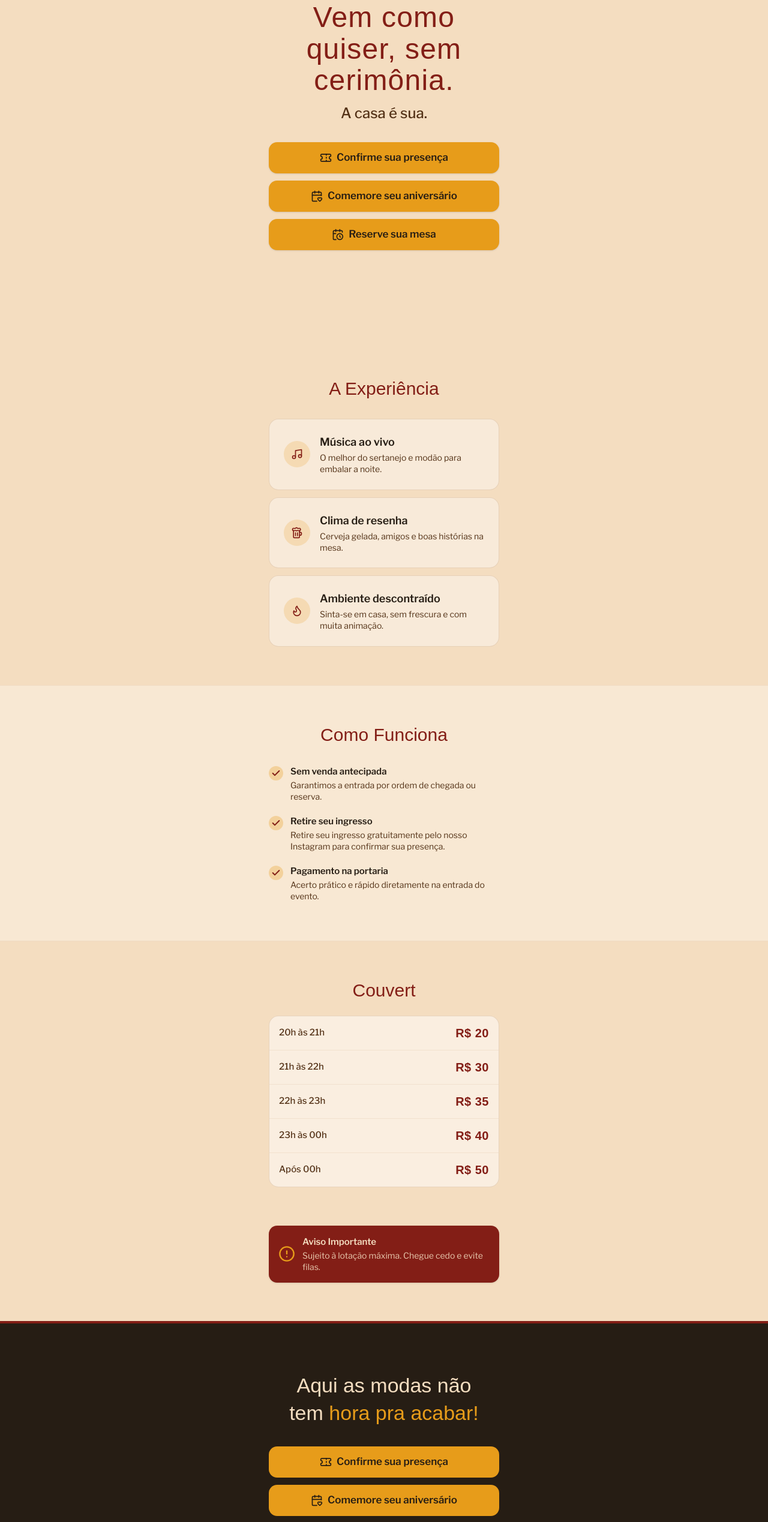
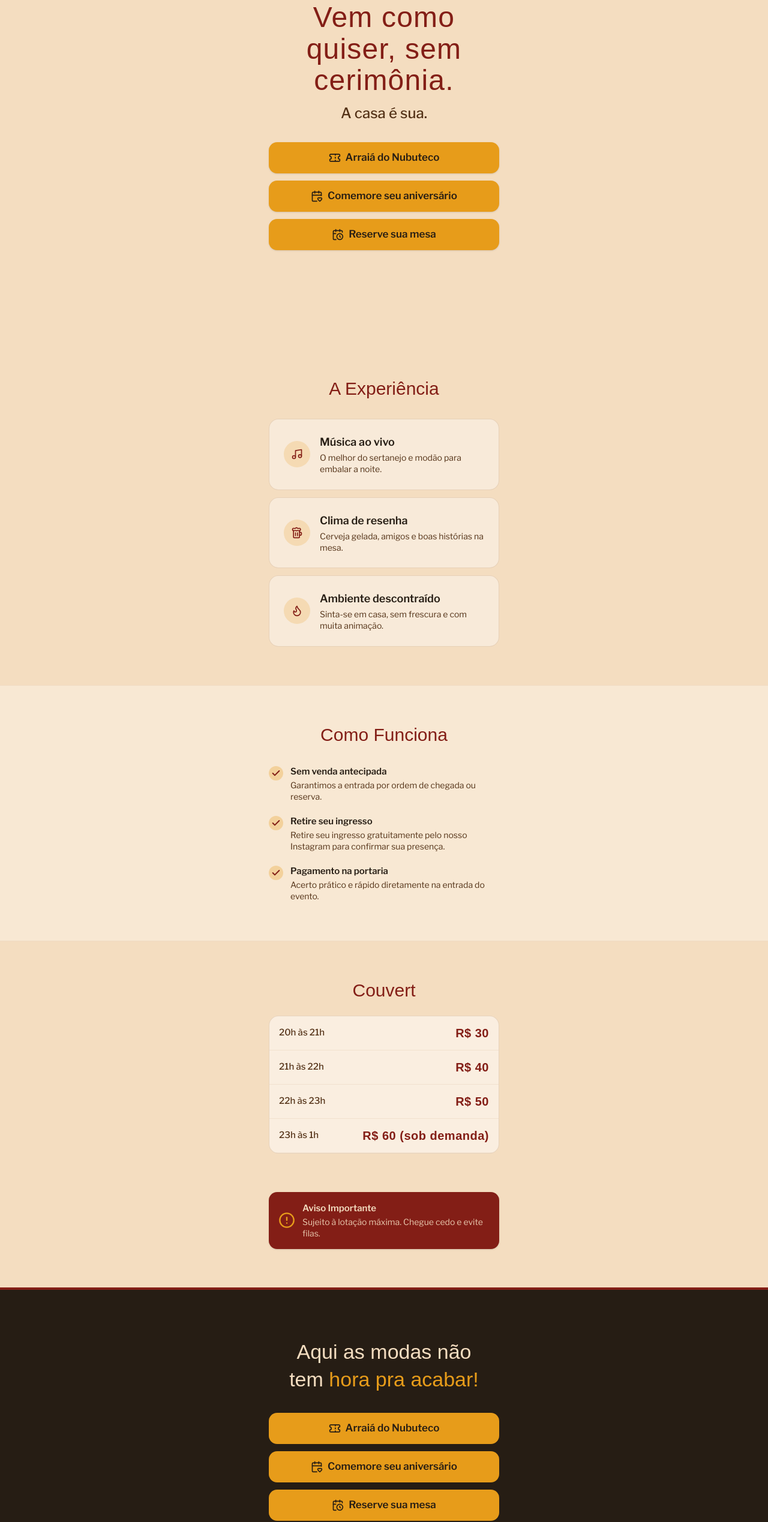
Before and after one commit to santasextamg-dev/nubuteco, a Next.js app: page / in a window 1280 px wide. Shown: the part 234-2771 px from the top of the page at 60% size. Built offline with nearby package versions, Linux system fonts and the light colour scheme; a web font is replaced by a local one.

Commit message:
feat: update event presence link and rename button for Arraiá pricing changes

```diff
--- a/app/page.tsx
+++ b/app/page.tsx
@@ -10,7 +10,7 @@ export default function Home() {
 
   const btnAniversario = 'https://wa.me/5537999268046?text=Quero%20comemorar%20meu%20anivers%C3%A1rio%20no%20Nubuteco!'
   const btnReserva = 'https://wa.me/5537999427524?text=Quero%20saber%20mais%20sobre%20reserva%20de%20mesas!'
-  const btnPresenca = 'https://centraldoseventos.com.br/sertanejo?vt=couvert'
+  const btnPresenca = 'https://centraldoseventos.com.br/openfood?vt=arraia'
 
   return (
     <div className="min-h-screen bg-[#F4DDC0] text-[#261D14] selection:bg-[#E79C1A] selection:text-[#261D14] overflow-x-hidden font-sans">
@@ -46,7 +46,7 @@ export default function Home() {
               className="group relative w-full min-h-[52px] py-3 px-4 bg-[#E79C1A] text-[#261D14] rounded-xl shadow-sm active:scale-[0.98] transition-transform flex items-center justify-center gap-2 overflow-hidden touch-manipulation"
             >
               <Ticket className="w-5 h-5 flex-shrink-0" />
-              <span className="font-semibold text-base sm:text-[17px]">Confirme sua presença</span>
+              <span className="font-semibold text-base sm:text-[17px]">Arraiá do Nubuteco</span>
             </button>
 
             <button
@@ -163,11 +163,10 @@ export default function Home() {
 
           <div className="bg-white/50 border border-[#A26B35]/20 rounded-2xl overflow-hidden">
             {[
-              { time: "20h às 21h", price: "R$ 20" },
-              { time: "21h às 22h", price: "R$ 30" },
-              { time: "22h às 23h", price: "R$ 35" },
-              { time: "23h às 00h", price: "R$ 40" },
-              { time: "Após 00h", price: "R$ 50" }
+              { time: "20h às 21h", price: "R$ 30" },
+              { time: "21h às 22h", price: "R$ 40" },
+              { time: "22h às 23h", price: "R$ 50" },
+              { time: "23h às 1h", price: "R$ 60 (sob demanda)" }
             ].map((item, index) => (
               <div
                 key={index}
@@ -218,7 +217,7 @@ export default function Home() {
               className="w-full min-h-[52px] py-3 px-4 bg-[#E79C1A] text-[#261D14] rounded-xl active:scale-[0.98] transition-transform flex items-center justify-center gap-2 font-semibold text-base sm:text-[17px] touch-manipulation"
             >
               <Ticket className="w-5 h-5 flex-shrink-0" />
-              <span>Confirme sua presença</span>
+              <span>Arraiá do Nubuteco</span>
             </button>
 
             <button
```
